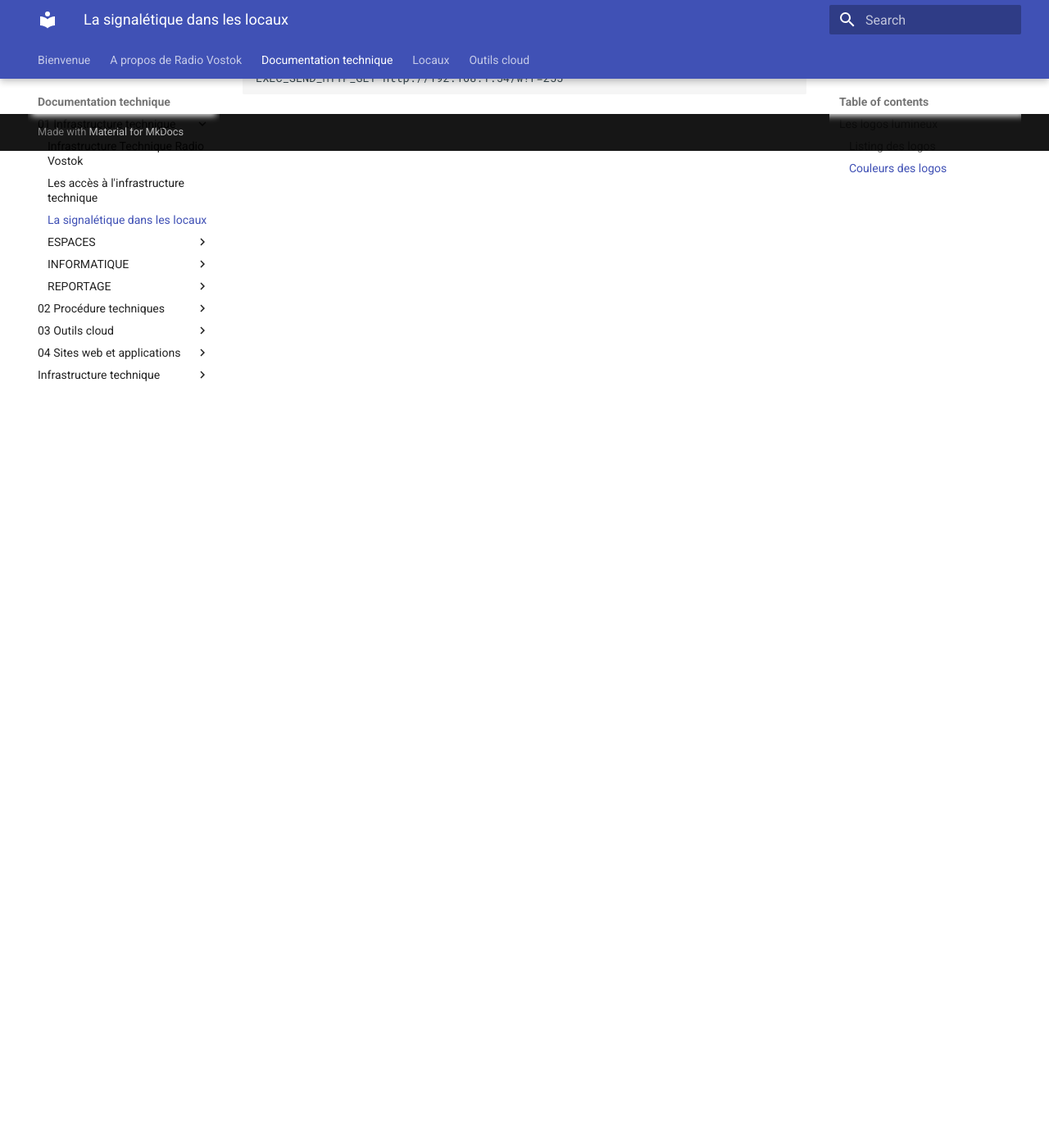
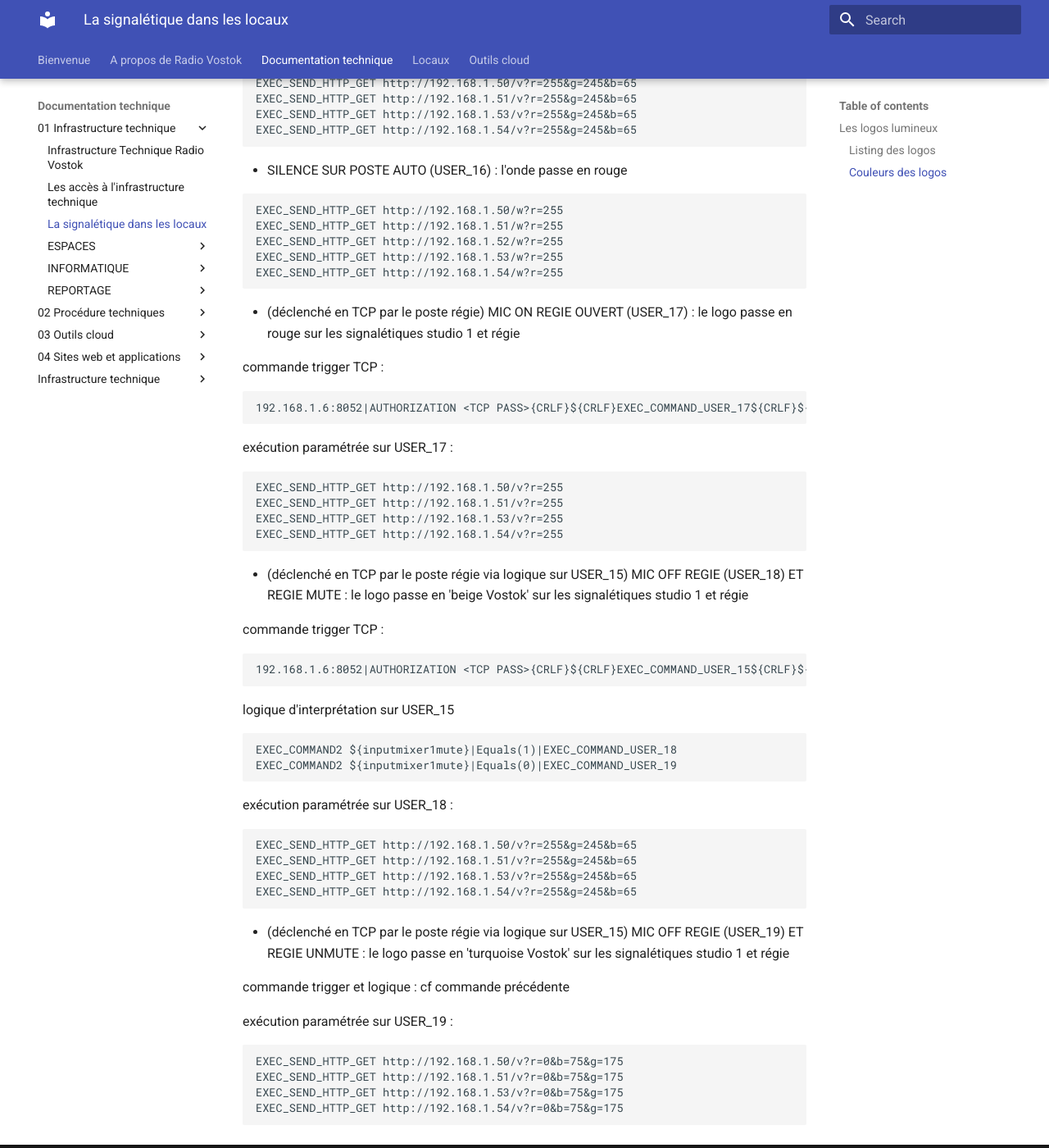
Before and after one commit to Le-Parloir/Vostok-Documentation, an MkDocs documentation site: the page built from docs/Documentation technique/01 - Infrastructure technique/3 - signaletique.md, in a window 1280 px wide and 1400 px high, scrolled down 1409 px. Shown: the whole window at 82% size. Built offline with MkDocs 1.6.1 and Material for MkDocs 9.7.7, drawn with Linux system fonts in a browser that asks for light colours; some of the changed text lies outside the part shown.

Commit message:
update trello/signalétique

````diff
--- a/docs/Documentation technique/01 - Infrastructure technique/3 - signaletique.md
+++ b/docs/Documentation technique/01 - Infrastructure technique/3 - signaletique.md
@@ -14,7 +14,21 @@ Ils indiquent les différents états de l'antenne et des studios
 
 ### Couleurs des logos
 
+Les logos sont commandés par Proppfrexx du poste auto, via des appel http
+
 - Boot default: solid yellow (100,100,0)
+
+- STUDIO 2 UNMUTE (USER_5) : le V passe en 'turquoise Vostok' pour le logo 3
+
+```
+EXEC_SEND_HTTP_GET http://192.168.1.52/v?r=0&b=75&g=175
+```
+
+- STUDIO 2 MUTE (USER_6) : le V passe en 'beige Vostok' pour le logo 3
+
+```
+EXEC_SEND_HTTP_GET http://192.168.1.52/v?r=255&g=245&b=65
+```
 
 - AUTOPLAY ON (USER_10) : onde en 'beige Vostok'
 
@@ -63,3 +77,57 @@ EXEC_SEND_HTTP_GET http://192.168.1.52/w?r=255
 EXEC_SEND_HTTP_GET http://192.168.1.53/w?r=255
 EXEC_SEND_HTTP_GET http://192.168.1.54/w?r=255
 ```
+
+- (déclenché en TCP par le poste régie) MIC ON REGIE OUVERT (USER_17) : le logo passe en rouge sur les signalétiques studio 1 et régie
+
+commande trigger TCP :
+
+```
+192.168.1.6:8052|AUTHORIZATION <TCP PASS>{CRLF}${CRLF}EXEC_COMMAND_USER_17${CRLF}${CRLF}BYE${CRLF}${CRLF}
+```
+
+exécution paramétrée sur USER_17 :
+
+```
+EXEC_SEND_HTTP_GET http://192.168.1.50/v?r=255
+EXEC_SEND_HTTP_GET http://192.168.1.51/v?r=255
+EXEC_SEND_HTTP_GET http://192.168.1.53/v?r=255
+EXEC_SEND_HTTP_GET http://192.168.1.54/v?r=255
+```
+
+- (déclenché en TCP par le poste régie via logique sur USER_15) MIC OFF REGIE (USER_18) ET REGIE MUTE : le logo passe en 'beige Vostok' sur les signalétiques studio 1 et régie
+
+commande trigger TCP :
+
+```
+192.168.1.6:8052|AUTHORIZATION <TCP PASS>{CRLF}${CRLF}EXEC_COMMAND_USER_15${CRLF}${CRLF}BYE${CRLF}${CRLF}
+```
+
+logique d'interprétation sur USER_15
+
+```
+EXEC_COMMAND2 ${inputmixer1mute}|Equals(1)|EXEC_COMMAND_USER_18
+EXEC_COMMAND2 ${inputmixer1mute}|Equals(0)|EXEC_COMMAND_USER_19
+```
+
+exécution paramétrée sur USER_18 :
+
+```
+EXEC_SEND_HTTP_GET http://192.168.1.50/v?r=255&g=245&b=65
+EXEC_SEND_HTTP_GET http://192.168.1.51/v?r=255&g=245&b=65
+EXEC_SEND_HTTP_GET http://192.168.1.53/v?r=255&g=245&b=65
+EXEC_SEND_HTTP_GET http://192.168.1.54/v?r=255&g=245&b=65
+```
+
+- (déclenché en TCP par le poste régie via logique sur USER_15) MIC OFF REGIE (USER_19) ET REGIE UNMUTE : le logo passe en 'turquoise Vostok' sur les signalétiques studio 1 et régie
+
+commande trigger et logique : cf commande précédente
+
+exécution paramétrée sur USER_19 :
+
+```
+EXEC_SEND_HTTP_GET http://192.168.1.50/v?r=0&b=75&g=175
+EXEC_SEND_HTTP_GET http://192.168.1.51/v?r=0&b=75&g=175
+EXEC_SEND_HTTP_GET http://192.168.1.53/v?r=0&b=75&g=175
+EXEC_SEND_HTTP_GET http://192.168.1.54/v?r=0&b=75&g=175
+```
````
Also changed, not shown: docs/Documentation technique/03 - Outils cloud/trello.md (+35 -0 lines).
